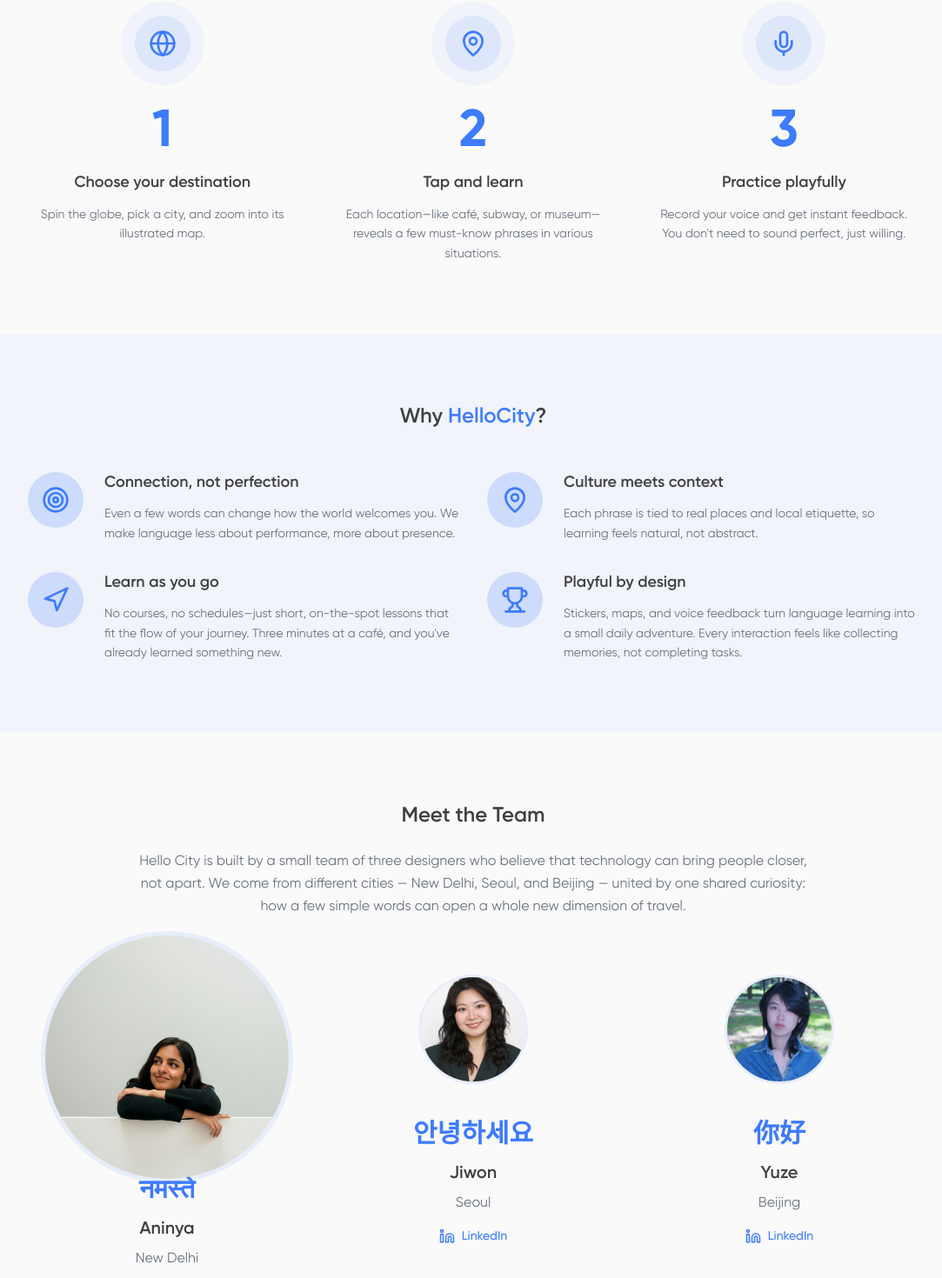
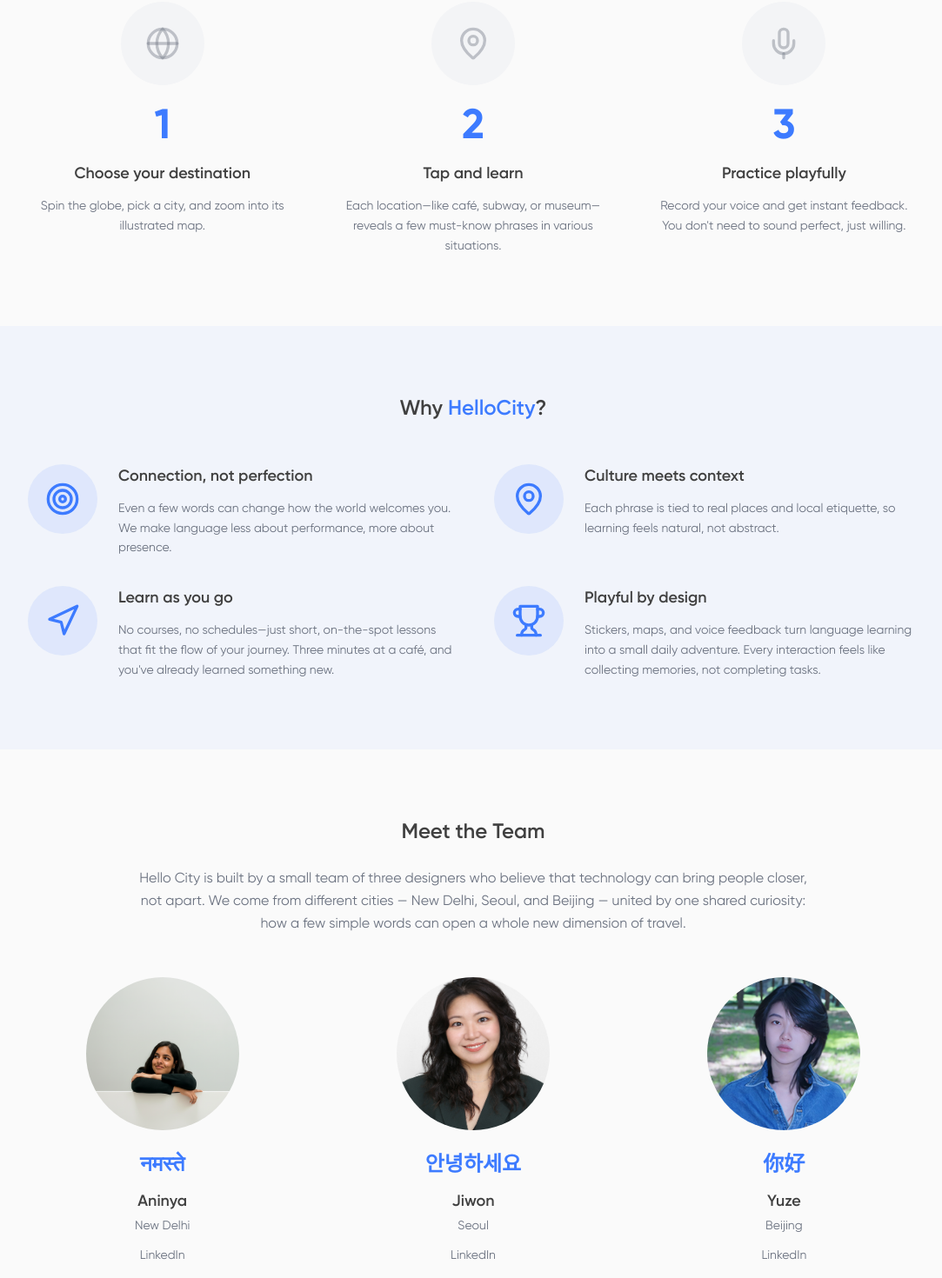
Before and after one commit to sid-mit/hello-city, a React (Vite) app: page /about in a window 1280 px wide. Shown: the part 760-2230 px from the top of the page at 87% size, without its empty margins (96-1179 px from the left). Built offline with nearby package versions, Linux system fonts and the light colour scheme; the HTML template or start-up script is replaced by a standard one.

Commit message:
Fix: Match About page design exactly

```diff
--- a/src/pages/About.tsx
+++ b/src/pages/About.tsx
@@ -144,14 +144,12 @@ const About = () => {
                     transition={{ duration: 0.5, delay: index * 0.1 }}
                     className="text-center"
                   >
-                    <div className="w-24 h-24 mx-auto mb-6 rounded-full bg-primary/5 flex items-center justify-center">
-                      <div className="w-16 h-16 rounded-full bg-primary/10 flex items-center justify-center">
-                        <Icon className="w-8 h-8 text-primary" />
-                      </div>
+                    <div className="w-24 h-24 mx-auto mb-6 rounded-full bg-muted flex items-center justify-center">
+                      <Icon className="w-10 h-10 text-muted-foreground/40" />
                     </div>
-                    <div className="text-6xl font-bold mb-4 text-primary">{index + 1}</div>
-                    <h3 className="text-h3 mb-3 text-foreground">{step.title}</h3>
-                    <p className="text-body-sm text-muted-foreground leading-relaxed">{step.description}</p>
+                    <div className="text-5xl font-bold mb-4 text-primary">{index + 1}</div>
+                    <h3 className="text-lg font-semibold mb-3 text-foreground">{step.title}</h3>
+                    <p className="text-sm text-muted-foreground leading-relaxed">{step.description}</p>
                   </motion.div>
                 );
               })}
@@ -172,7 +170,7 @@ const About = () => {
             <h2 className="text-h2 mb-12 text-center text-foreground">
               Why <span className="text-primary">HelloCity</span>?
             </h2>
-            <div className="grid md:grid-cols-2 gap-8">
+            <div className="grid md:grid-cols-2 gap-x-12 gap-y-8">
               {features.map((feature, index) => {
                 const Icon = feature.icon;
                 return (
@@ -185,13 +183,13 @@ const About = () => {
                     className="flex gap-6"
                   >
                     <div className="flex-shrink-0">
-                      <div className="w-16 h-16 rounded-full bg-primary/20 flex items-center justify-center">
-                        <Icon className="w-8 h-8 text-primary" />
+                      <div className="w-20 h-20 rounded-full bg-primary/10 flex items-center justify-center">
+                        <Icon className="w-10 h-10 text-primary" />
                       </div>
                     </div>
-                    <div>
-                      <h3 className="text-h3 mb-3 text-foreground">{feature.title}</h3>
-                      <p className="text-body-sm text-muted-foreground leading-relaxed">{feature.description}</p>
+                    <div className="flex-1">
+                      <h3 className="text-lg font-semibold mb-3 text-foreground">{feature.title}</h3>
+                      <p className="text-sm text-muted-foreground leading-relaxed">{feature.description}</p>
                     </div>
                   </motion.div>
                 );
@@ -216,7 +214,7 @@ const About = () => {
             <p className="text-body text-muted-foreground leading-relaxed mb-12 text-center max-w-3xl mx-auto">
               Hello City is built by a small team of three designers who believe that technology can bring people closer, not apart. We come from different cities — New Delhi, Seoul, and Beijing — united by one shared curiosity: how a few simple words can open a whole new dimension of travel.
             </p>
-            <div className="grid md:grid-cols-3 gap-8">
+            <div className="grid md:grid-cols-3 gap-12">
               {team.map((member, index) => (
                 <motion.div
                   key={member.name}
@@ -226,22 +224,23 @@ const About = () => {
                   transition={{ duration: 0.5, delay: index * 0.1 }}
                   className="text-center group"
                 >
-                  <img
-                    src={member.image}
-                    alt={`${member.name} - ${member.city}`}
-                    className={`${index === 0 ? 'w-56 h-56 scale-125' : 'w-40 h-40 scale-75'} rounded-full object-cover mx-auto mb-6 ring-4 ring-primary/10 group-hover:ring-primary/30 transition-all`}
-                  />
-                  <div className="text-3xl font-bold text-primary mb-3">{member.greeting}</div>
-                  <h3 className="text-xl font-semibold text-foreground mb-2">{member.name}</h3>
-                  <p className="text-base text-muted-foreground mb-4">{member.city}</p>
+                  <div className="w-44 h-44 mx-auto mb-6 rounded-full bg-muted overflow-hidden">
+                    <img
+                      src={member.image}
+                      alt={`${member.name} - ${member.city}`}
+                      className="w-full h-full object-cover"
+                    />
+                  </div>
+                  <div className="text-2xl font-bold text-primary mb-3">{member.greeting}</div>
+                  <h3 className="text-lg font-semibold text-foreground mb-1">{member.name}</h3>
+                  <p className="text-sm text-muted-foreground mb-3">{member.city}</p>
                   <a
                     href={member.linkedin}
                     target="_blank"
                     rel="noopener noreferrer"
-                    className="inline-flex items-center gap-2 text-primary hover:text-primary/80 transition-colors text-sm font-medium"
+                    className="text-sm text-muted-foreground hover:text-primary transition-colors"
                   >
-                    <Linkedin size={18} />
-                    <span>LinkedIn</span>
+                    LinkedIn
                   </a>
                 </motion.div>
               ))}
```
